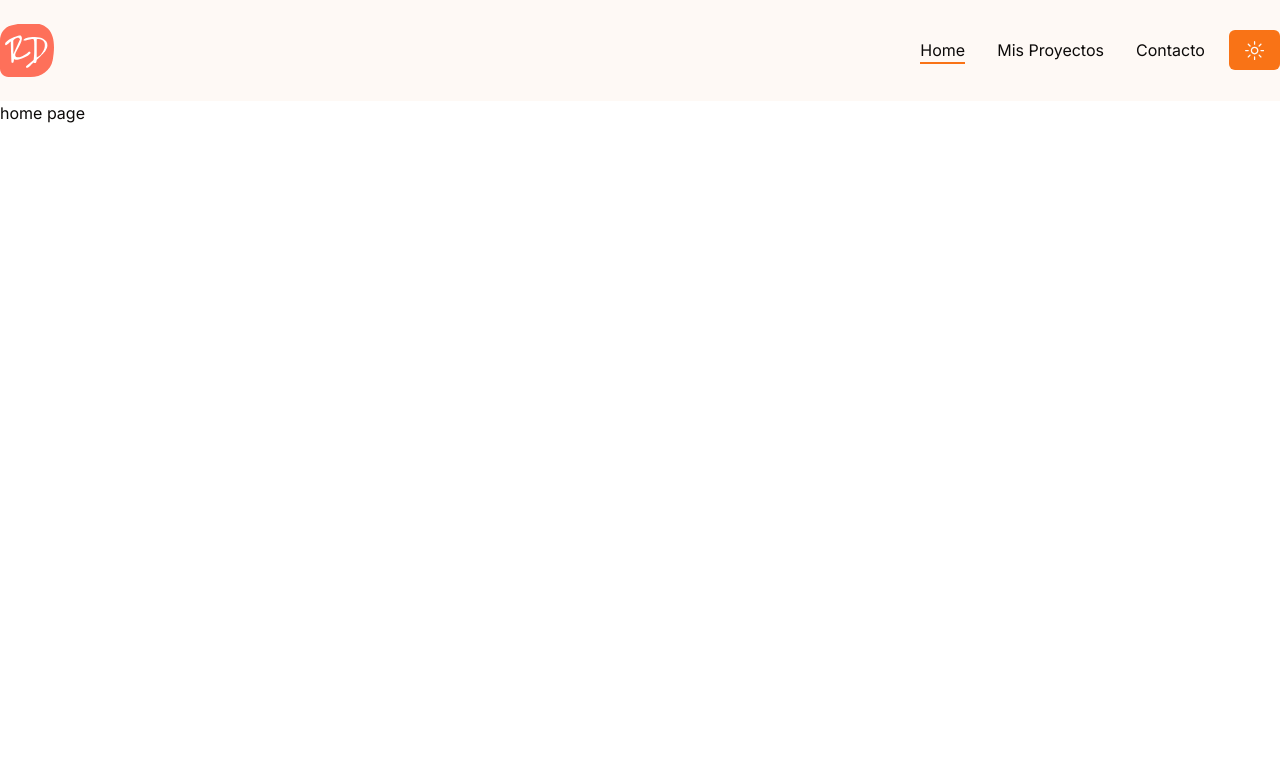
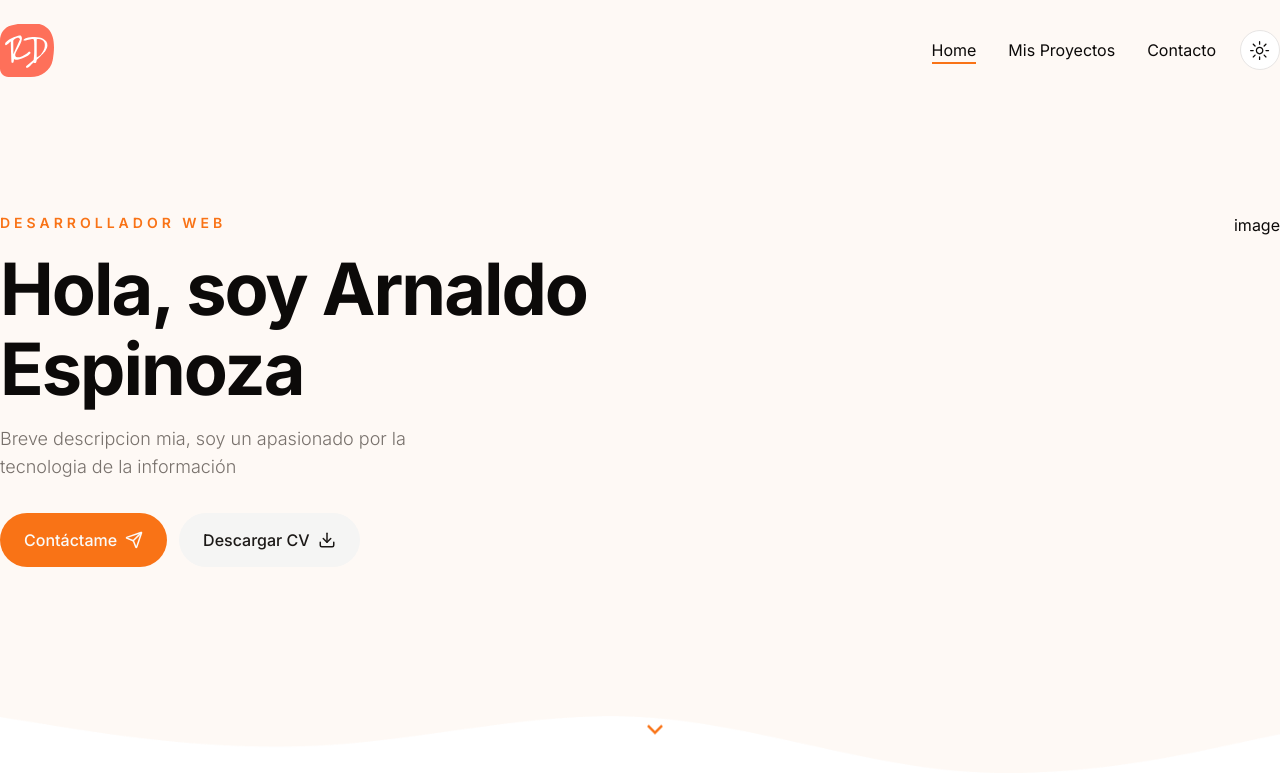
Before and after one commit to arnaldo16763695/portfolio2, a Next.js app: page / in a window 1280 px wide. Shown: the top 774 px of the page. Built offline with nearby package versions, Linux system fonts and the light colour scheme.

Commit message:
this commit works in Hero component

```diff
--- a/app/globals.css
+++ b/app/globals.css
@@ -91,3 +91,11 @@
     @apply bg-background text-foreground;
   }
 }
+
+.h1 {
+  @apply text-6xl xl:text-[72px] xl:leading-[80px] tracking-[-2px] font-bold;
+}
+
+.subtitle {
+  @apply text-muted-foreground text-lg mb-8 font-light;
+}
--- a/app/page.jsx
+++ b/app/page.jsx
@@ -1,9 +1,10 @@
-import Image from "next/image";
+import Hero from "@/components/Hero";
+
 
 export default function Home() {
   return (
     <main>
-      home page
+      <Hero />
     </main>
   );
 }
--- /dev/null
+++ b/components/Badge.jsx
@@ -0,0 +1,9 @@
+import React from 'react'
+
+const Badge = () => {
+  return (
+    <div>Badge</div>
+  )
+}
+
+export default Badge
--- /dev/null
+++ b/components/DevImg.jsx
@@ -0,0 +1,9 @@
+import React from 'react'
+
+const DevImg = () => {
+  return (
+    <div>DevImg</div>
+  )
+}
+
+export default DevImg
--- /dev/null
+++ b/components/Hero.jsx
@@ -0,0 +1,47 @@
+import Link from 'next/link';
+import { Button } from '@/components/ui/button';
+import { Download, Send } from 'lucide-react';
+
+import {
+  RiBriefcase4Fill,
+  RiTeamFill,
+  RiTodoFill,
+  RiArrowDownLine,
+  RiArrowDownSLine
+} from 'react-icons/ri'
+import DevImg from '@/components/DevImg';
+import Badge from '@/components/Badge';
+import Socials from '@/components/Socials';
+
+const Hero = () => {
+  return (
+    <section className="py-12 xl:py-24 h-[84vh] xl:pt-28 bg-hero bg-no-repeat bg-bottom bg-cover dark:bg-none">
+      <div className='container mx-auto'>
+        <div className="flex justify-between gap-8">
+          {/* text */}
+          <div className="flex max-w-[600px] flex-col justify-center mx-auto xl:mx-0 text-center xl:text-left">
+            <div className="text-sm uppercase font-semibold mb-4 text-primary tracking-[4px]">Desarrollador Web</div>
+            <h1 className="h1 mb-4">Hola, soy Arnaldo Espinoza</h1>
+            <p className="subtitle max-w-[490px] mx-auto xl:mx-0">Breve descripcion mia, soy un apasionado por la tecnologia de la información</p>
+
+            {/* button  */}
+            <div className="flex flex-col gap-y-3 md:flex-row gap-x-3 mx-auto xl:mx-0 mb-12 ">
+              <Link href='/contact'><Button className="gap-x-2 " >Contáctame <Send size={18} /></Button></Link>
+            <Button className="gap-x-2" variant='secondary' >Descargar CV <Download size={18} /></Button>
+            </div>
+          </div>
+          {/* image */}
+          <div className="hidden xl:flex relative">
+            image
+          </div>
+        </div>
+        {/* icon */}
+        <div className="hidden md:flex absolute left-2/4 bottom-44 xl:bottom-12 animate-bounce">
+          <RiArrowDownSLine className="text-3xl text-primary" />
+        </div>
+      </div>
+    </section>
+  )
+}
+
+export default Hero
--- /dev/null
+++ b/components/Socials.jsx
@@ -0,0 +1,9 @@
+import React from 'react'
+
+const Socials = () => {
+  return (
+    <div>Socials</div>
+  )
+}
+
+export default Socials
--- a/components/ThemeToggler.jsx
+++ b/components/ThemeToggler.jsx
@@ -10,7 +10,7 @@
     const { theme, setTheme } = useTheme();
     return (
         <div>
-            <Button onClick={() => setTheme(theme === 'dark' ? 'light' : 'dark')}>
+            <Button variant="outline" size="icon" onClick={() => setTheme(theme === 'dark' ? 'light' : 'dark')}>
                 <SunIcon className="h-[1.2rem] w-[1.2rem] rotate-0 scale-100 transition-all dark:-rotate-90 dark:scale-0" />
                 <MoonIcon className="absolute h-[1.2rem] w-[1.2rem] rotate-90 scale-0 transition-all dark:rotate-0 dark:scale-100" />
             </Button>
--- a/components/ui/button.jsx
+++ b/components/ui/button.jsx
@@ -5,7 +5,7 @@
 import { cn } from "@/lib/utils"
 
 const buttonVariants = cva(
-  "inline-flex items-center justify-center whitespace-nowrap rounded-md text-sm font-medium ring-offset-background transition-colors focus-visible:outline-none focus-visible:ring-2 focus-visible:ring-ring focus-visible:ring-offset-2 disabled:pointer-events-none disabled:opacity-50",
+  "inline-flex items-center justify-center whitespace-nowrap rounded-full text-base font-medium ring-offset-background transition-colors focus-visible:outline-none focus-visible:ring-2 focus-visible:ring-ring focus-visible:ring-offset-2 disabled:pointer-events-none disabled:opacity-50",
   {
     variants: {
       variant: {
@@ -20,7 +20,7 @@
         link: "text-primary underline-offset-4 hover:underline",
       },
       size: {
-        default: "h-10 px-4 py-2",
+        default: "h-[54px] px-6 py-2",
         sm: "h-9 rounded-md px-3",
         lg: "h-11 rounded-md px-8",
         icon: "h-10 w-10",
--- a/tailwind.config.js
+++ b/tailwind.config.js
@@ -58,7 +58,10 @@
   				'4': 'hsl(var(--chart-4))',
   				'5': 'hsl(var(--chart-5))'
   			}
-  		}
+  		},
+		backgroundImage: {
+			hero: 'url(/hero/hero-bg.png)'
+		}
   	}
   },
   plugins: [require("tailwindcss-animate")],
```
Also changed, not shown: components/Header.jsx (line endings or trailing spaces).
